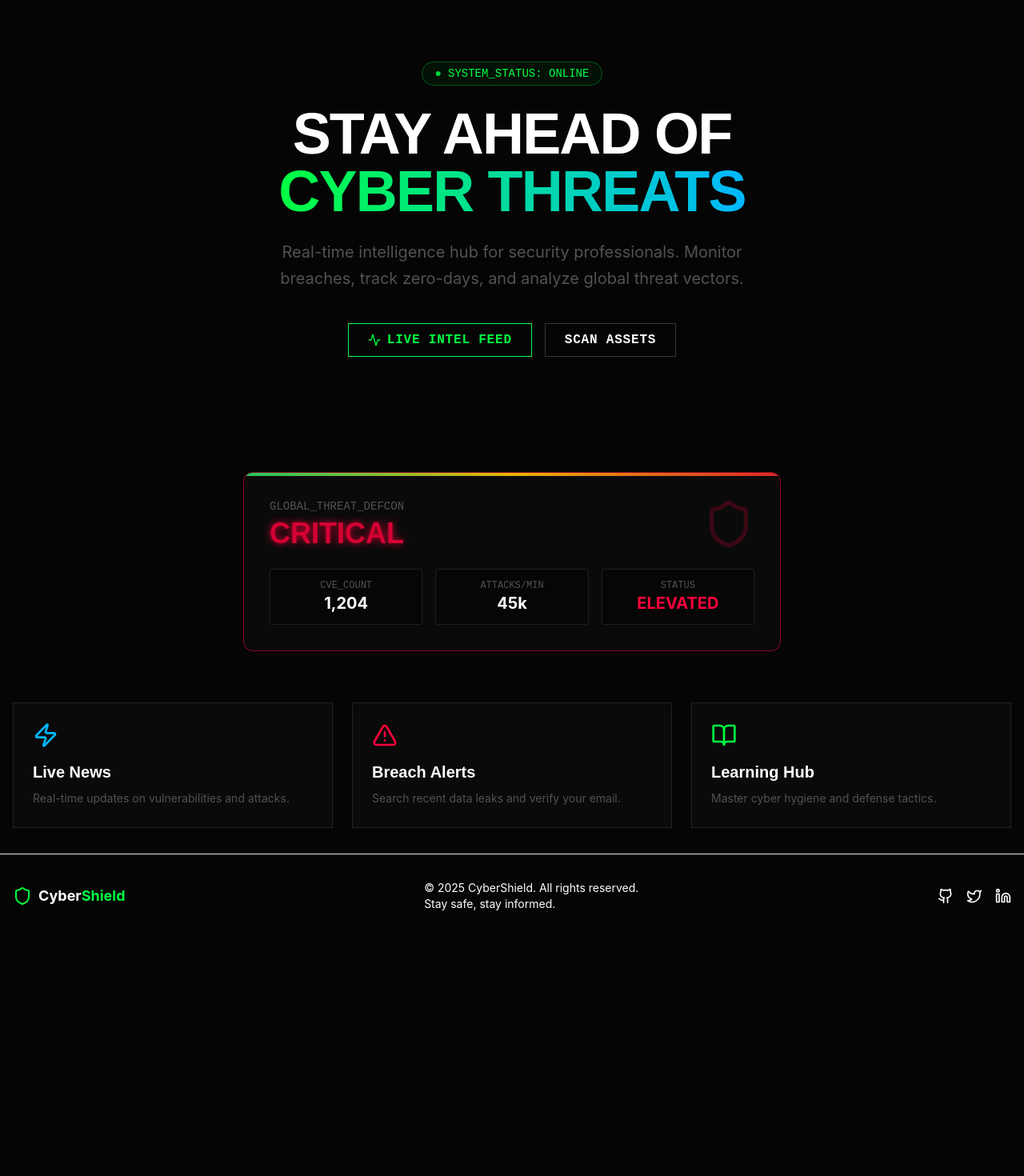
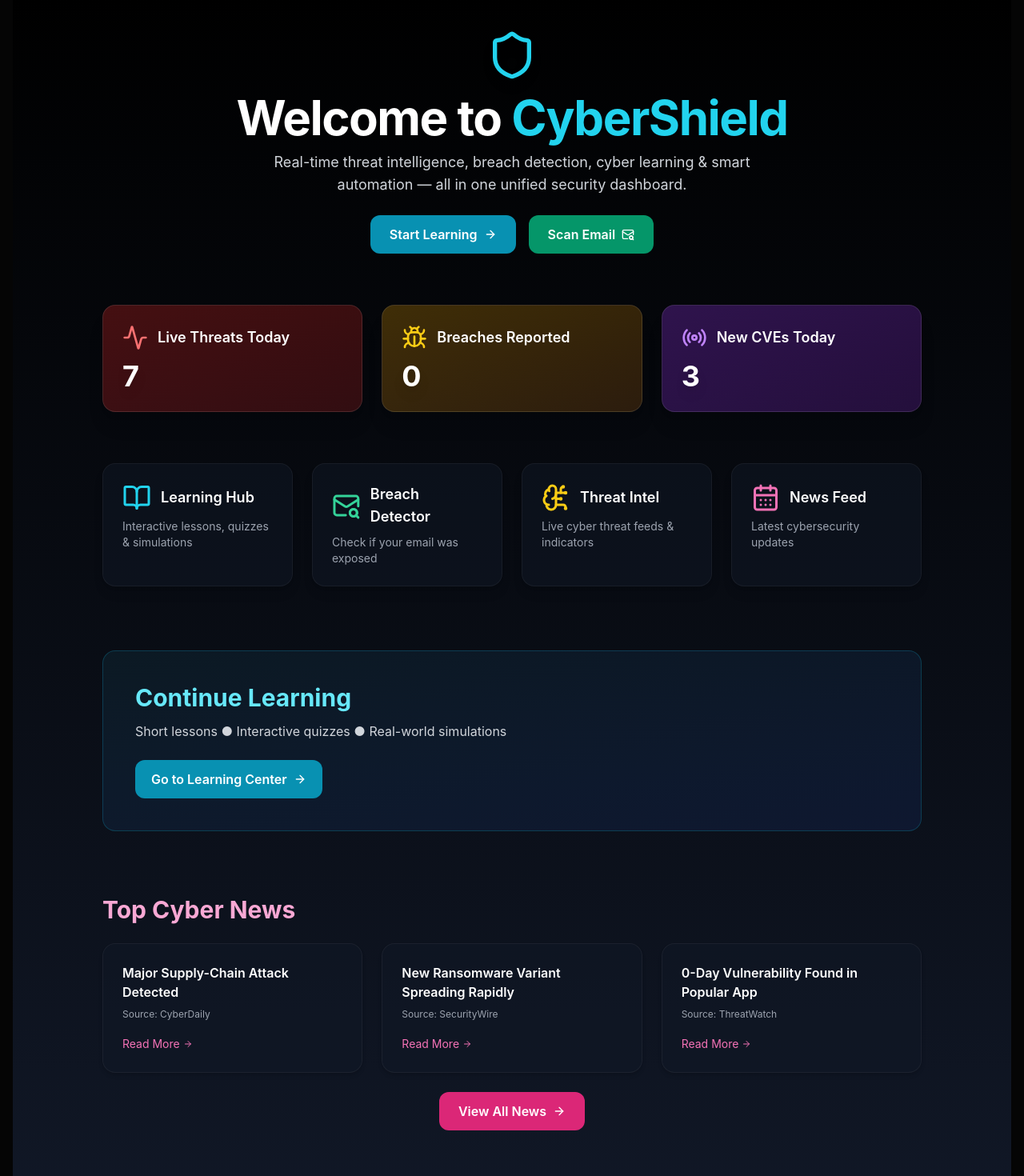
Before and after one commit to 0xdarrt/cybershield, a React (Vite) app: page / in a window 1280 px wide. Shown: the part 100-1570 px from the top of the page at 80% size. Before the commit the page ends 1272 px from the top, so only its background shows below. Built offline with nearby package versions, Linux system fonts and the light colour scheme.

Commit message:
Update HomePage.jsx

```diff
--- a/src/pages/HomePage.jsx
+++ b/src/pages/HomePage.jsx
@@ -1,109 +1,245 @@
-import React from 'react';
-import { Link } from 'react-router-dom';
-import { Shield, AlertTriangle, Activity, BookOpen, ArrowRight, Zap } from 'lucide-react';
-import { motion } from 'framer-motion';
+// Home.jsx — Redesigned CyberShield Home Page
+// Fully modern, cyberpunk-inspired, responsive dashboard-style homepage
+// Uses: TailwindCSS, Framer Motion, Lucide Icons
+// Drop this into: src/pages/Home.jsx or wherever your home route points
 
-const HomePage = () => {
+import React, { useEffect, useState } from "react";
+import { Link } from "react-router-dom";
+import { motion } from "framer-motion";
+import {
+  Shield,
+  Activity,
+  BookOpen,
+  Bug,
+  MailSearch,
+  ArrowRight,
+  Radio,
+  BrainCircuit,
+  CalendarDays,
+} from "lucide-react";
+
+export default function Home() {
+  const [threatCount, setThreatCount] = useState(0);
+  const [breachCount, setBreachCount] = useState(0);
+  const [cveCount, setCveCount] = useState(0);
+
+  // Fake auto-update counters (replace with your live APIs)
+  useEffect(() => {
+    const interval = setInterval(() => {
+      setThreatCount((t) => t + Math.floor(Math.random() * 5));
+      setBreachCount((b) => b + Math.floor(Math.random() * 2));
+      setCveCount((c) => c + Math.floor(Math.random() * 3));
+    }, 2500);
+    return () => clearInterval(interval);
+  }, []);
+
+  const fadeIn = {
+    hidden: { opacity: 0, y: 20 },
+    visible: { opacity: 1, y: 0 },
+  };
+
   return (
-        <div className="space-y-16">
-            {/* Hero Section */}
-            <section className="text-center py-20 relative overflow-hidden">
-                {/* Animated Background Elements */}
-                <div className="absolute top-1/2 left-1/2 -translate-x-1/2 -translate-y-1/2 w-[800px] h-[800px] bg-primary/5 rounded-full blur-3xl -z-10 animate-pulse-fast" />
+    <div className="min-h-screen bg-gradient-to-b from-black to-gray-900 text-white p-6 md:p-10">
+      {/* HERO SECTION */}
+      <motion.div
+        initial="hidden"
+        animate="visible"
+        variants={fadeIn}
+        transition={{ duration: 0.6 }}
+        className="max-w-5xl mx-auto text-center"
+      >
+        <div className="flex justify-center mb-4">
+          <Shield className="h-16 w-16 text-cyan-400 drop-shadow-lg" />
+        </div>
+        <h1 className="text-4xl md:text-6xl font-bold mb-3 tracking-tight">
+          Welcome to <span className="text-cyan-400">CyberShield</span>
+        </h1>
+        <p className="text-gray-300 max-w-2xl mx-auto text-lg">
+          Real-time threat intelligence, breach detection, cyber learning & smart
+automation — all in one unified security dashboard.
+        </p>
 
-                <motion.div
-                    initial={{ opacity: 0, y: 20 }}
-                    animate={{ opacity: 1, y: 0 }}
-                    transition={{ duration: 0.5 }}
+        <div className="mt-6 flex justify-center gap-4 flex-wrap">
+          <Link
+            to="/learning"
+            className="px-6 py-3 rounded-xl bg-cyan-600 hover:bg-cyan-500 font-semibold flex items-center gap-2"
           >
-                    <div className="inline-block px-4 py-1 mb-6 border border-primary/30 rounded-full bg-primary/5 text-primary font-mono text-sm">
-                        <span className="animate-pulse mr-2">●</span>
-                        SYSTEM_STATUS: ONLINE
-                    </div>
-                    <h1 className="text-5xl md:text-7xl font-display font-bold mb-6 tracking-tight text-white">
-                        STAY AHEAD OF <br />
-                        <span className="text-transparent bg-clip-text bg-gradient-to-r from-primary to-secondary text-glow">CYBER THREATS</span>
-                    </h1>
-                    <p className="text-xl text-muted max-w-2xl mx-auto mb-10 leading-relaxed">
-                        Real-time intelligence hub for security professionals. Monitor breaches, track zero-days, and analyze global threat vectors.
-                    </p>
-                    <div className="flex justify-center gap-4">
-                        <Link to="/news" className="btn-cyber flex items-center gap-2">
-                            <Activity className="w-4 h-4" /> Live Intel Feed
+            Start Learning <ArrowRight className="h-4 w-4" />
           </Link>
-                        <Link to="/breaches" className="px-6 py-2 font-mono font-bold uppercase tracking-wider border border-white/20 text-white hover:bg-white/5 transition-colors">
-                            Scan Assets
+          <Link
+            to="/breaches"
+            className="px-6 py-3 rounded-xl bg-emerald-600 hover:bg-emerald-500 font-semibold flex items-center gap-2"
+          >
+            Scan Email <MailSearch className="h-4 w-4" />
           </Link>
         </div>
       </motion.div>
-            </section>
 
-            {/* Threat Level Meter */}
+      {/* LIVE STATS */}
       <motion.div
-                initial={{ opacity: 0, scale: 0.95 }}
-                animate={{ opacity: 1, scale: 1 }}
-                transition={{ delay: 0.2 }}
-                className="max-w-2xl mx-auto bg-surface border border-accent/50 rounded-xl p-8 relative overflow-hidden shadow-neon-red/20"
+        initial="hidden"
+        animate="visible"
+        variants={fadeIn}
+        transition={{ duration: 0.7, delay: 0.1 }}
+        className="max-w-5xl mx-auto mt-16 grid md:grid-cols-3 gap-6"
       >
-                <div className="absolute top-0 left-0 w-full h-1 bg-gradient-to-r from-green-500 via-yellow-500 to-red-600" />
+        <StatCard
+          icon={<Activity className="h-8 w-8 text-red-400" />}
+          title="Live Threats Today"
+          value={threatCount}
+          gradient="from-red-600/30 to-red-800/30"
+        />
 
-                <div className="flex justify-between items-center mb-6">
-                    <div>
-                        <h2 className="text-sm font-mono text-muted mb-1">GLOBAL_THREAT_DEFCON</h2>
-                        <div className="text-4xl font-display font-black text-accent animate-pulse text-glow">CRITICAL</div>
-                    </div>
-                    <Shield className="w-16 h-16 text-accent/20" />
+        <StatCard
+          icon={<Bug className="h-8 w-8 text-yellow-400" />}
+          title="Breaches Reported"
+          value={breachCount}
+          gradient="from-yellow-600/30 to-yellow-800/30"
+        />
+
+        <StatCard
+          icon={<Radio className="h-8 w-8 text-purple-400" />}
+          title="New CVEs Today"
+          value={cveCount}
+          gradient="from-purple-600/30 to-purple-800/30"
+        />
+      </motion.div>
+
+      {/* QUICK ACTIONS */}
+      <motion.div
+        initial="hidden"
+        animate="visible"
+        variants={fadeIn}
+        transition={{ duration: 0.7, delay: 0.2 }}
+        className="max-w-5xl mx-auto mt-16 grid md:grid-cols-4 gap-6"
+      >
+        <ActionCard
+          title="Learning Hub"
+          icon={<BookOpen className="h-9 w-9 text-cyan-400" />}
+          to="/learning"
+          desc="Interactive lessons, quizzes & simulations"
+        />
+
+        <ActionCard
+          title="Breach Detector"
+          icon={<MailSearch className="h-9 w-9 text-emerald-400" />}
+          to="/breaches"
+          desc="Check if your email was exposed"
+        />
+
+        <ActionCard
+          title="Threat Intel"
+          icon={<BrainCircuit className="h-9 w-9 text-yellow-400" />}
+          to="/threats"
+          desc="Live cyber threat feeds & indicators"
+        />
+
+        <ActionCard
+          title="News Feed"
+          icon={<CalendarDays className="h-9 w-9 text-pink-400" />}
+          to="/news"
+          desc="Latest cybersecurity updates"
+        />
+      </motion.div>
+
+      {/* LEARNING SECTION HIGHLIGHT */}
+      <motion.div
+        initial="hidden"
+        animate="visible"
+        variants={fadeIn}
+        transition={{ duration: 0.7, delay: 0.3 }}
+        className="max-w-5xl mx-auto mt-20 rounded-2xl bg-gradient-to-br from-cyan-900/20 to-blue-900/20 p-10 border border-cyan-700/40"
+      >
+        <h2 className="text-3xl font-bold text-cyan-300 mb-3">Continue Learning</h2>
+        <p className="text-gray-300 mb-6">
+          Short lessons ● Interactive quizzes ● Real-world simulations
+        </p>
+
+        <Link
+          to="/learning"
+          className="inline-flex items-center gap-2 px-5 py-3 bg-cyan-600 hover:bg-cyan-500 rounded-xl font-semibold"
+        >
+          Go to Learning Center <ArrowRight className="h-4 w-4" />
+        </Link>
+      </motion.div>
+
+      {/* NEWS PREVIEW (STATIC, replace with real data) */}
+      <motion.div
+        initial="hidden"
+        animate="visible"
+        variants={fadeIn}
+        transition={{ duration: 0.7, delay: 0.4 }}
+        className="max-w-5xl mx-auto mt-20"
+      >
+        <h2 className="text-3xl font-bold text-pink-300 mb-6">Top Cyber News</h2>
+        <div className="grid md:grid-cols-3 gap-6">
+          <NewsCard
+            title="Major Supply-Chain Attack Detected"
+            source="CyberDaily"
+          />
+          <NewsCard
+            title="New Ransomware Variant Spreading Rapidly"
+            source="SecurityWire"
+          />
+          <NewsCard
+            title="0-Day Vulnerability Found in Popular App"
+            source="ThreatWatch"
+          />
         </div>
 
-                <div className="grid grid-cols-3 gap-4 text-center">
-                    <div className="bg-black/40 p-3 rounded border border-white/10">
-                        <div className="text-xs text-muted font-mono">CVE_COUNT</div>
-                        <div className="text-xl font-bold text-white">1,204</div>
-                    </div>
-                    <div className="bg-black/40 p-3 rounded border border-white/10">
-                        <div className="text-xs text-muted font-mono">ATTACKS/MIN</div>
-                        <div className="text-xl font-bold text-white">45k</div>
-                    </div>
-                    <div className="bg-black/40 p-3 rounded border border-white/10">
-                        <div className="text-xs text-muted font-mono">STATUS</div>
-                        <div className="text-xl font-bold text-accent">ELEVATED</div>
-                    </div>
+        <div className="text-center mt-6">
+          <Link
+            to="/news"
+            className="px-6 py-3 bg-pink-600 hover:bg-pink-500 rounded-xl font-semibold inline-flex items-center gap-2"
+          >
+            View All News <ArrowRight className="h-4 w-4" />
+          </Link>
         </div>
       </motion.div>
 
-            {/* Quick Links Grid */}
-            <div className="grid md:grid-cols-3 gap-6">
-                <QuickLinkCard
-                    to="/news"
-                    icon={<Zap className="h-8 w-8 text-secondary" />}
-                    title="Live News"
-                    desc="Real-time updates on vulnerabilities and attacks."
-                />
-                <QuickLinkCard
-                    to="/breaches"
-                    icon={<AlertTriangle className="h-8 w-8 text-accent" />}
-                    title="Breach Alerts"
-                    desc="Search recent data leaks and verify your email."
-                />
-                <QuickLinkCard
-                    to="/learn"
-                    icon={<BookOpen className="h-8 w-8 text-primary" />}
-                    title="Learning Hub"
-                    desc="Master cyber hygiene and defense tactics."
-                />
+      <div className="h-20" />
+    </div>
+  );
+}
+
+/* ------------------ COMPONENTS ------------------ */
+function StatCard({ icon, title, value, gradient }) {
+  return (
+    <div
+      className={`p-6 rounded-2xl bg-gradient-to-br ${gradient} border border-white/10 shadow-xl`}
+    >
+      <div className="flex items-center gap-3 mb-3">{icon}
+        <h3 className="text-lg font-semibold">{title}</h3>
+      </div>
+      <div className="text-4xl font-bold tracking-tight text-white drop-shadow-lg">
+        {value}
       </div>
     </div>
   );
-};
+}
 
-const QuickLinkCard = ({ to, icon, title, desc }) => (
-    <Link to={to} className="block group">
-        <div className="card-cyber p-6 h-full">
-            <div className="mb-4 group-hover:scale-110 transition-transform duration-300">{icon}</div>
-            <h3 className="text-xl font-display font-bold mb-2 text-white group-hover:text-primary transition-colors">{title}</h3>
-            <p className="text-muted text-sm leading-relaxed">{desc}</p>
+function ActionCard({ title, icon, desc, to }) {
+  return (
+    <Link
+      to={to}
+      className="p-6 rounded-2xl bg-gray-900/50 border border-white/5 hover:bg-gray-800 transition block shadow-lg"
+    >
+      <div className="flex items-center gap-3 mb-2">{icon}
+        <h3 className="text-lg font-semibold">{title}</h3>
       </div>
+      <p className="text-gray-400 text-sm">{desc}</p>
     </Link>
   );
+}
 
-export default HomePage;
+function NewsCard({ title, source }) {
+  return (
+    <div className="p-6 bg-gray-900/50 rounded-2xl border border-white/5 shadow-md hover:bg-gray-800 transition h-full">
+      <h3 className="font-semibold mb-2 text-white">{title}</h3>
+      <p className="text-xs text-gray-400 mb-4">Source: {source}</p>
+      <button className="text-sm text-pink-400 hover:text-pink-300 inline-flex items-center gap-1">
+        Read More <ArrowRight className="h-3 w-3" />
+      </button>
+    </div>
+  );
+}
```
Lines whose indentation alone changed are shown as unchanged.
